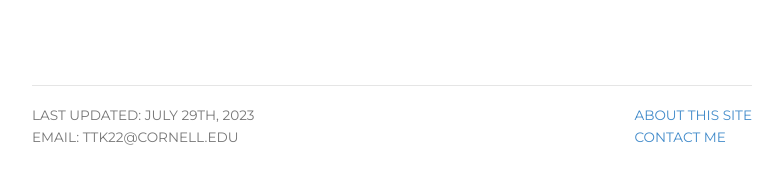
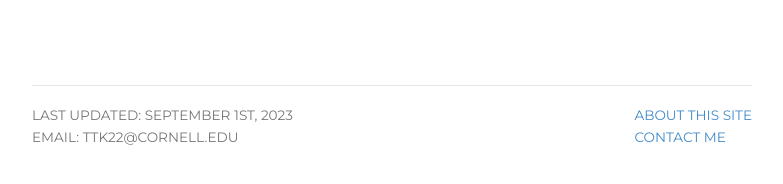
Before and after one commit to tylertking/tylertking.github.io, a Jekyll site: the page built from index.html, in a window 1280 px wide. Shown: the part 678-862 px from the top of the page, without its empty margins (248-1031 px from the left). Built offline with Jekyll 4.4.1, drawn with Linux system fonts in a browser that asks for light colours.

Commit message:
Update footer.html
change date

```diff
--- a/_includes/footer.html
+++ b/_includes/footer.html
@@ -3,7 +3,7 @@
 	<div class="row">
 	<div class="col-sm-8">
 	<!-- Remember to update me when change the website! -->
-	<p><small>Last updated: July 29th, 2023<br>
+	<p><small>Last updated: September 1st, 2023<br>
 	Email: <span class="obfuscate">ude.llenroc@22ktt</span></small></p>
 	</div>
 	<div class="col-sm-4">
```
